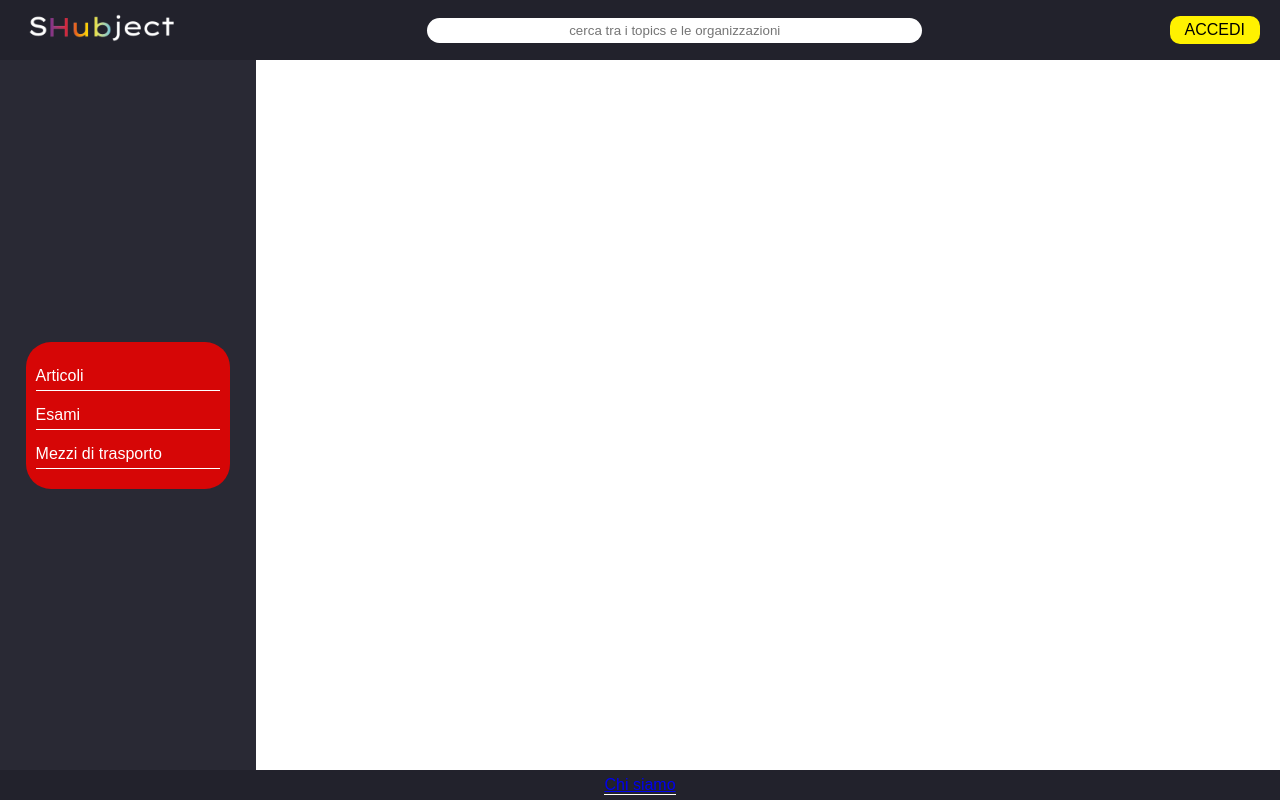
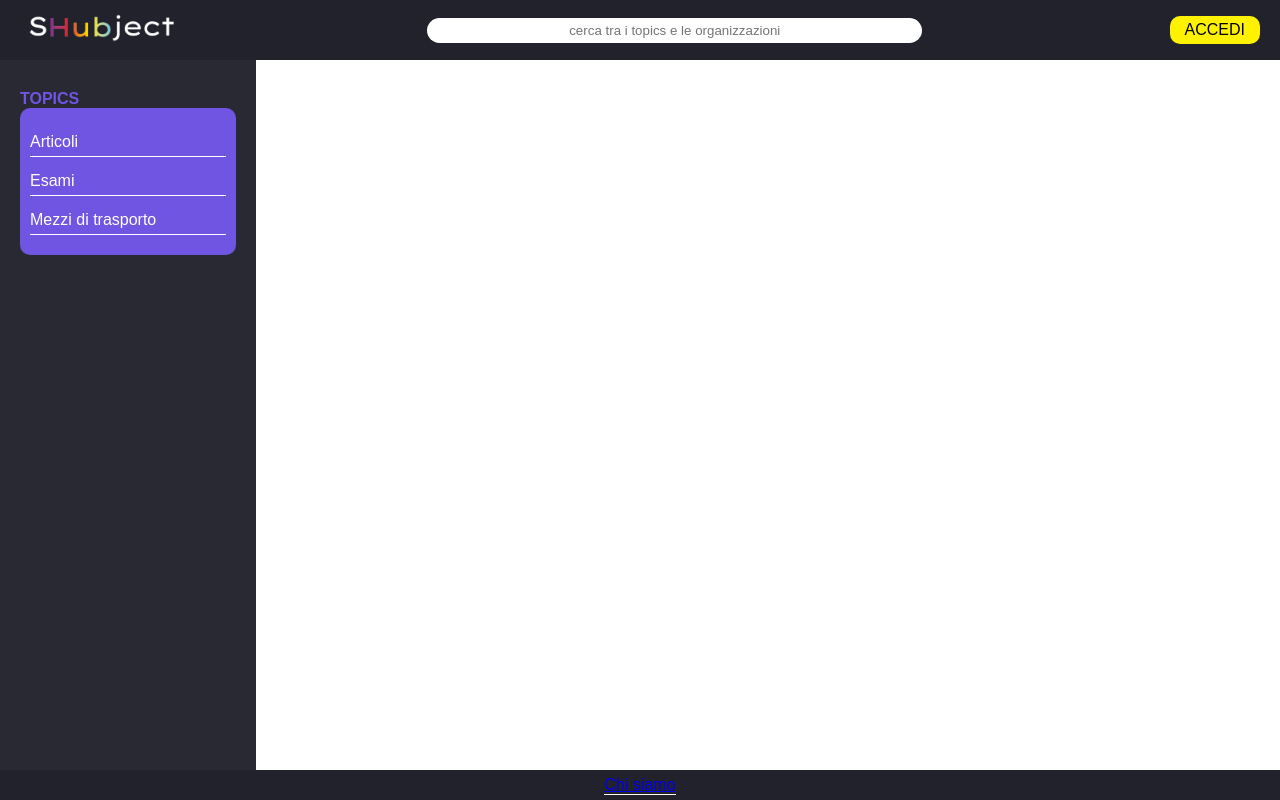
Before and after one commit to simonevisconti123/TSW-24-25-GR14, a PHP site: page / in a window 1280 px wide. Run offline with PHP 8.4, Linux system fonts and the light colour scheme.

Commit message:
Backup mio

```diff
--- a/css/home_style.css
+++ b/css/home_style.css
@@ -67,15 +67,27 @@ body {
     background-color: #292934;
     display: flex;
     justify-content: center;
-    align-items: center;
+    align-items: flex-start;
+}
+
+.leftBlock .topicsBlock{
+    margin-top: 30px;
+    padding-left: 20px;
+    padding-right: 20px;
+    width: 100%;
+}
+
+#topicsTitle{
+    color:#6F55E1;
+    font-weight: bold;
 }
 
 .leftBlock .topicsBox {
-    background-color: #D60606;
+    background-color: #6F55E1;
     color: white;
-    width: 80%;
+    width: 100%;
     padding: 10px;
-    border-radius: 25px;
+    border-radius: 10px;
 }
 
 .leftBlock .topicsBox ul {
@@ -87,6 +99,8 @@ body {
     padding: 5px 0;
     border-bottom: 1px solid white;
 }
+
+
 
 .centerBlock {
     flex: 1;
--- a/css/settings_style.css
+++ b/css/settings_style.css
@@ -7,7 +7,7 @@ body {
     background-color: #ffffff;
 }
 
-.main-container {
+.container {
     display: flex;
     width: 100%;
     height: 100%;
--- a/index.html
+++ b/index.html
@@ -18,8 +18,11 @@
         </div>
         <a href="login.html" class="loginButton">ACCEDI</a>
     </header>
+
     <div class="main">
         <div class="leftBlock">
+            <div class="topicsBlock">
+                <span id="topicsTitle">TOPICS</span>
                 <div class="topicsBox">
                     <ul>
                         <li>Articoli</li>
@@ -28,11 +31,14 @@
                     </ul>
                 </div>
             </div>
+        </div>
         <div class="centerBlock"></div>
     </div>
+
     <footer class="footer">
         <span><a href="chiSiamo.html">Chi siamo</a></span>
     </footer>
 </div>
+
 </body>
 </html>
--- a/settingsPage.html
+++ b/settingsPage.html
@@ -8,7 +8,7 @@
     <script src="js/utilities.js"></script>
 </head>
 <body>
-    <div class="main-container">
+    <div class="container">
         <div class="leftBlock">
             <div class="top-section">
                 <div class="ilMioAccountBox">
```
Also changed, not shown: chiSiamo.html (indentation only). Lines whose indentation alone changed are shown as unchanged.
